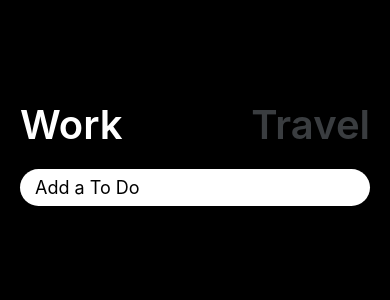
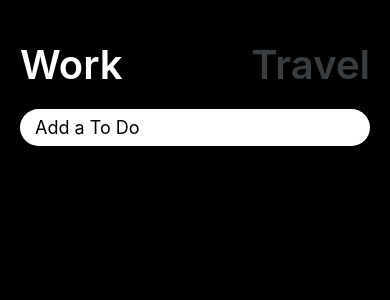
Before and after one commit to canadaprogrammer/react-native-todo-app, a React Native app: screen / in a window 390 px wide. Shown: the top 300 px of the page. Built offline with nearby package versions, Linux system fonts and the light colour scheme.

Commit message:
modify styles of status bar and header

```diff
--- a/App.js
+++ b/App.js
@@ -135,7 +135,7 @@ export default function App() {
   };
   return (
     <View style={styles.container}>
-      <StatusBar style='auto' />
+      <StatusBar style='light' />
       <View style={styles.header}>
         <TouchableOpacity onPress={work}>
           <Text
@@ -231,7 +231,7 @@ const styles = StyleSheet.create({
   header: {
     flexDirection: 'row',
     justifyContent: 'space-between',
-    marginTop: 100,
+    marginTop: 40,
   },
   btnText: {
     fontSize: 40,
```
